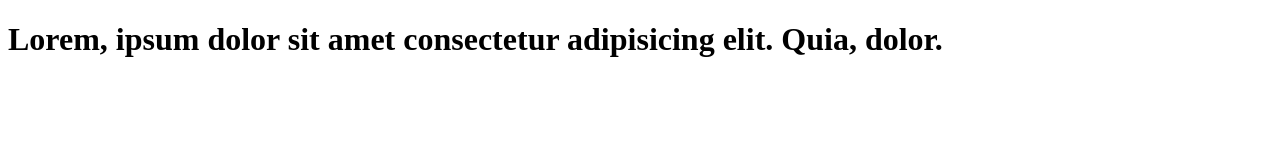
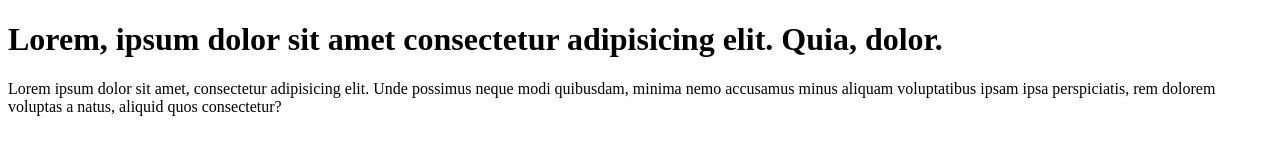
Before and after one commit to fatwordycat/learn-git, a plain HTML site: page index.html in a window 1280 px wide. Drawn offline with Linux system fonts and the light colour scheme.

Commit message:
add paragraph to index.html file

```diff
--- a/index.html
+++ b/index.html
@@ -7,5 +7,6 @@
 </head>
 <body>
     <h1>Lorem, ipsum dolor sit amet consectetur adipisicing elit. Quia, dolor.</h1>
+    <p>Lorem ipsum dolor sit amet, consectetur adipisicing elit. Unde possimus neque modi quibusdam, minima nemo accusamus minus aliquam voluptatibus ipsam ipsa perspiciatis, rem dolorem voluptas a natus, aliquid quos consectetur?</p>
 </body>
 </html>
```
